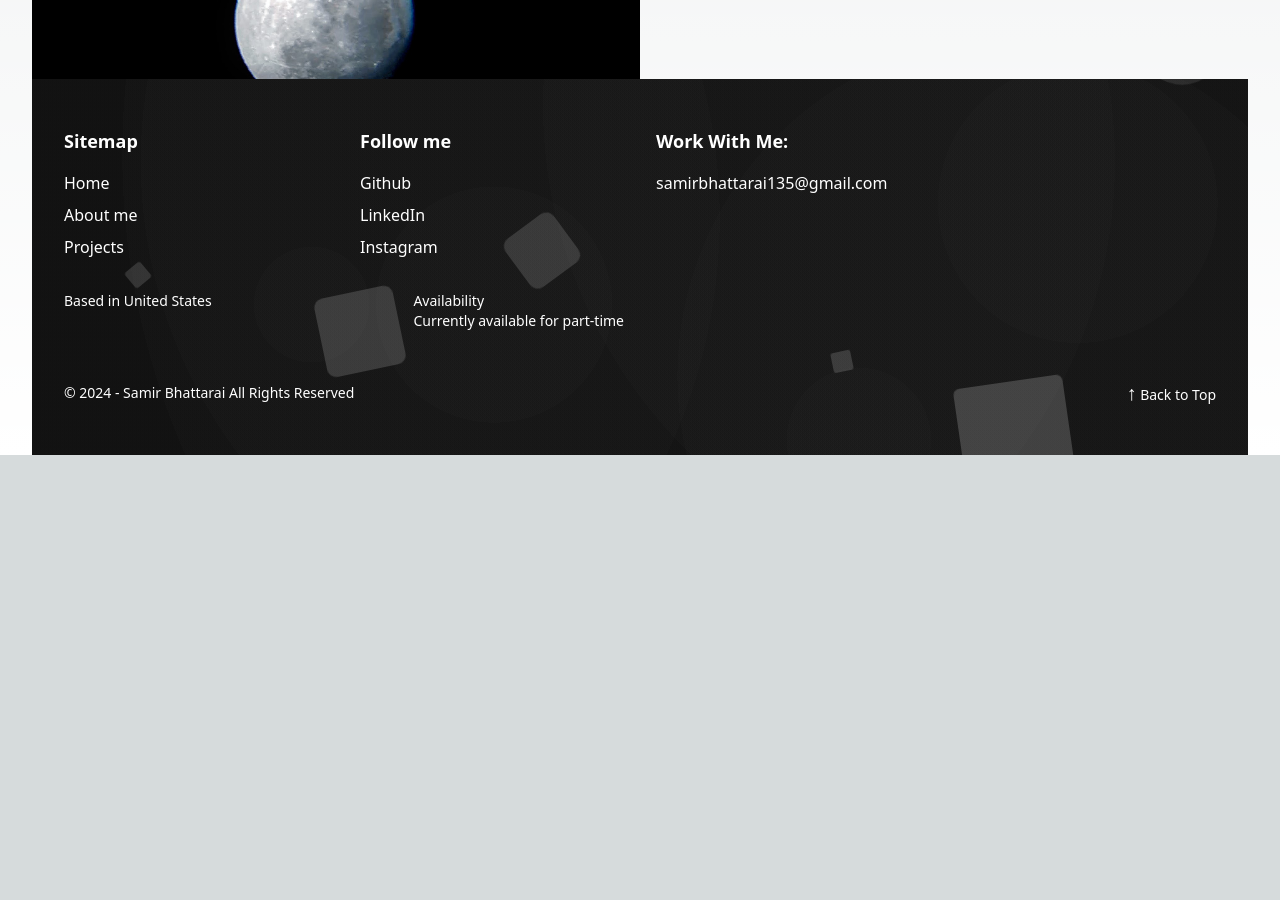
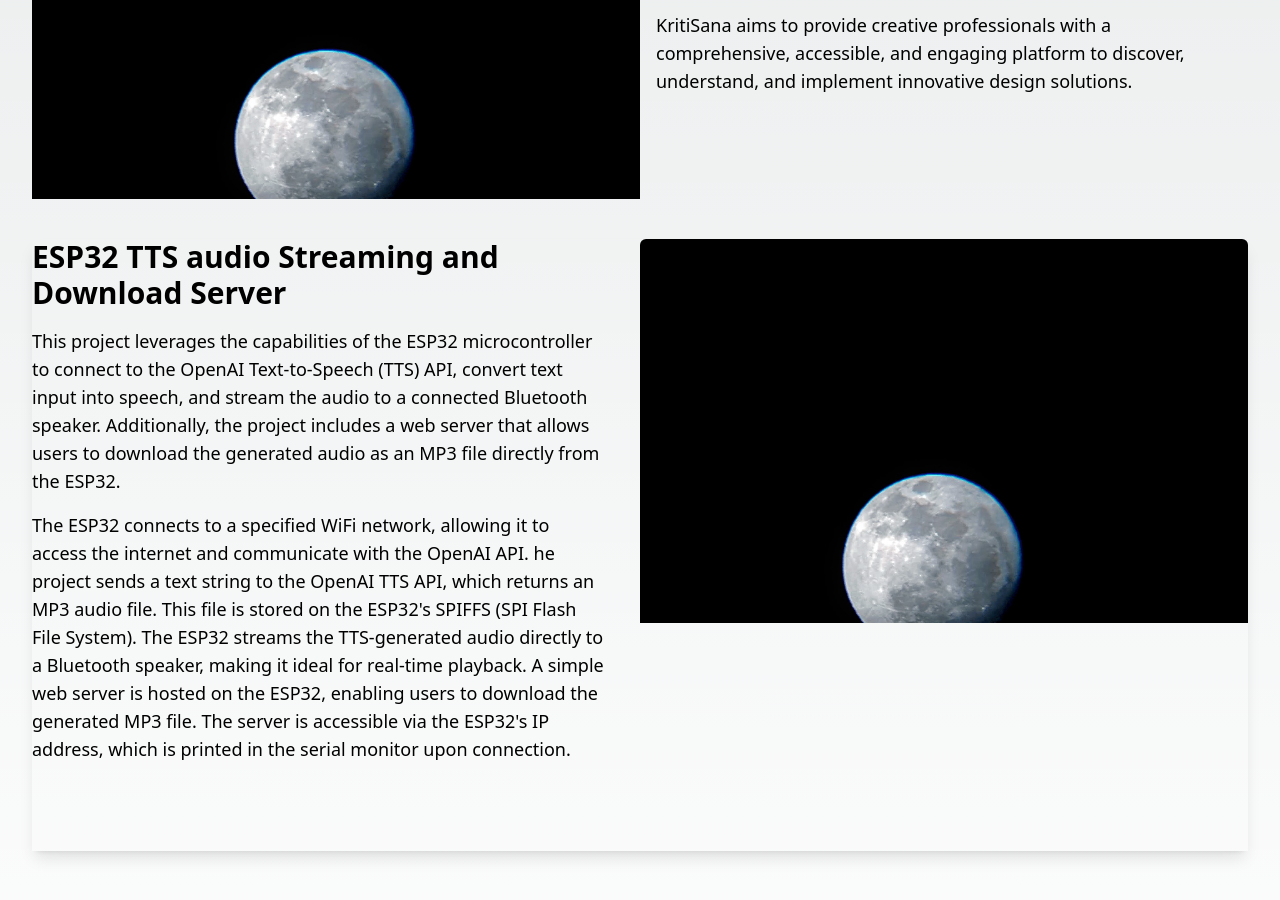
Before and after one commit to samirbhattarai135/samirbhattarai135.github.io, a Next.js app: page / in a window 1280 px wide. Shown: the part 1660-2560 px from the top of the page. Before the commit the page ends 2115 px from the top, so only its background shows below. Built offline with nearby package versions, Linux system fonts and the light colour scheme.

Commit message:
design almost done.

```diff
--- a/src/app/globals.css
+++ b/src/app/globals.css
@@ -51,6 +51,7 @@ body {
   background: rgba(255, 255, 255, 0.1);
   overflow: hidden;
 }
+
 .line::after {
   content: "";
   display: block;
@@ -158,104 +159,25 @@ body {
 }
 
 .footer {
-  background-image: radial-gradient(
-      circle at 11% 37%,
-      hsla(251, 0%, 28%, 0.05) 0%,
-      hsla(251, 0%, 28%, 0.05) 50%,
-      transparent 50%,
-      transparent 56%,
-      transparent 56%,
-      transparent 100%
-    ),
-    radial-gradient(
-      circle at 82% 7%,
-      hsla(251, 0%, 28%, 0.05) 0%,
-      hsla(251, 0%, 28%, 0.05) 46%,
-      transparent 46%,
-      transparent 88%,
-      transparent 88%,
-      transparent 100%
-    ),
-    radial-gradient(
-      circle at 81% 79%,
-      hsla(251, 0%, 28%, 0.05) 0%,
-      hsla(251, 0%, 28%, 0.05) 33%,
-      transparent 33%,
-      transparent 89%,
-      transparent 89%,
-      transparent 100%
-    ),
-    radial-gradient(
-      circle at 68% 96%,
-      hsla(251, 0%, 28%, 0.05) 0%,
-      hsla(251, 0%, 28%, 0.05) 8%,
-      transparent 8%,
-      transparent 26%,
-      transparent 26%,
-      transparent 100%
-    ),
-    radial-gradient(
-      circle at 69% 20%,
-      hsla(251, 0%, 28%, 0.05) 0%,
-      hsla(251, 0%, 28%, 0.05) 84%,
-      transparent 84%,
-      transparent 86%,
-      transparent 86%,
-      transparent 100%
-    ),
-    radial-gradient(
-      circle at 49% 22%,
-      hsla(251, 0%, 28%, 0.05) 0%,
-      hsla(251, 0%, 28%, 0.05) 71%,
-      transparent 71%,
-      transparent 78%,
-      transparent 78%,
-      transparent 100%
-    ),
-    radial-gradient(
-      circle at 23% 60%,
-      hsla(251, 0%, 28%, 0.05) 0%,
-      hsla(251, 0%, 28%, 0.05) 6%,
-      transparent 6%,
-      transparent 40%,
-      transparent 40%,
-      transparent 100%
-    ),
-    radial-gradient(
-      circle at 86% 33%,
-      hsla(251, 0%, 28%, 0.05) 0%,
-      hsla(251, 0%, 28%, 0.05) 13%,
-      transparent 13%,
-      transparent 98%,
-      transparent 98%,
-      transparent 100%
-    ),
-    radial-gradient(
-      circle at 38% 60%,
-      hsla(251, 0%, 28%, 0.05) 0%,
-      hsla(251, 0%, 28%, 0.05) 15%,
-      transparent 15%,
-      transparent 61%,
-      transparent 61%,
-      transparent 100%
-    ),
-    linear-gradient(0deg, hsl(167, 0%, 6%), hsl(167, 0%, 6%));
+  position: relative;
+  overflow: hidden;
+  z-index: 2;
 }
-
-.area {
-  background: #4e54c8;
-  background: -webkit-linear-gradient(to left, #8f94fb, #4e54c8);
-  width: 100%;
-  height: 100vh;
+.footer-div {
+  position: relative;
+  overflow: hidden;
+  z-index: 3;
 }
-
 .circles {
   position: absolute;
   top: 0;
   left: 0;
   width: 100%;
   height: 100%;
+  display: flex;
   overflow: hidden;
+  z-index: 1; /* Lower z-index to allow footer content to be clickable */
+  justify-content: space-around;
 }
 
 .circles li {
@@ -267,6 +189,7 @@ body {
   background: rgba(255, 255, 255, 0.2);
   animation: animate 25s linear infinite;
   bottom: -150px;
+  z-index: 1; /* Same as the circles container */
 }
 
 .circles li:nth-child(1) {
@@ -343,7 +266,6 @@ body {
   animation-delay: 0s;
   animation-duration: 11s;
 }
-
 @keyframes animate {
   0% {
     transform: translateY(0) rotate(0deg);
--- a/src/app/page.js
+++ b/src/app/page.js
@@ -1,6 +1,6 @@
 "use client";
 import Image from "next/image";
-import { useState } from "react";
+import { useEffect, useState } from "react";
 import { motion } from "framer-motion";
 import "/src/app/globals.css";
 
@@ -40,11 +40,14 @@ export default function Home() {
       >
         <div className="text-2xl font-bold">Samir</div>
         <div className="flex space-x-4">
-          <button className="bg-white text-black px-6 py-2 rounded-full hover:bg-gray-200">
+          <a
+            className="bg-white text-black px-6 py-2 rounded-full hover:bg-gray-800 hover:text-white"
+            href="https://mail.google.com/mail/u/0/?ogbl#inbox?compose=GTvVlcSMVkzlNKsnWXrXnvfJRxLrRmcKPnLtpsTFHHKkxWDpjbCnkSMLsGtNcWXwNWxhZhSDdWLrT"
+          >
             GET IN TOUCH
-          </button>
+          </a>
           <button
-            className="bg-black text-white px-6 py-2 rounded-full hover:bg-gray-700"
+            className="bg-gray-800 text-white px-6 py-2 rounded-full hover:bg-gray-700"
             onClick={() => setSidebarOpen(true)}
           >
             MENU
@@ -160,7 +163,7 @@ export default function Home() {
                 />
               </div>
             </div>
-            <div className="md:w-1/2 pl-8 ">
+            <div className="md:w-1/2 pl-8 z-[1000]">
               <h1 className="text-4xl font-bold mb-4">Samir Bhattarai</h1>
               <h2 className="text-xl text-gray-400 mb-6">
                 Computer Engineering and Mathematics
@@ -188,17 +191,20 @@ export default function Home() {
               <div className="flex items-center mt-6 space-x-4">
                 <a
                   href="https://github.com/samirbhattarai135"
-                  className="text-yellow-500"
+                  className="text-yellow-500 hover:underline"
                 >
                   GitHub
                 </a>
                 <a
                   href="https://www.linkedin.com/in/samir-bhattarai-1640011a7/"
-                  className="text-yellow-500"
+                  className="text-yellow-500 hover:underline"
                 >
                   LinkedIn
                 </a>
-                <a href="https://instagram.com" className="text-yellow-500">
+                <a
+                  href="https://instagram.com"
+                  className="text-yellow-500 hover:underline"
+                >
                   Instagram
                 </a>
               </div>
@@ -206,21 +212,21 @@ export default function Home() {
           </div>
         </div>
         {/* Projects Section */}
-        <h2 className="text-4xl font-bold mb-8 text-center py-10" id="projects">
+        <h2 className="text-4xl font-bold mb-8 text-center py-20" id="projects">
           Projects
         </h2>
-        <section className="flex flex-wrap">
+        <div className="flex shadow-lg flex-wrap pb-10">
           {/* Left Section: Project Description */}
           <div className="w-full md:w-1/2 pr-8 mb-8 sticky top-0">
             <h3 className="text-3xl font-bold mb-4" id="visionbot">
               Vision Bot (2023)
             </h3>
-            <p className="text-lg mb-4 text-gray-400">
+            <p className="text-lg mb-4 ">
               Vision Bot is an AI-powered, interactive, and user-friendly
               platform designed to help creative professionals discover,
               understand, and implement innovative design solutions.
             </p>
-            <p className="text-lg mb-4 text-gray-400">
+            <p className="text-lg mb-4 ">
               The platform aims to provide creative professionals with a
               comprehensive, accessible, and engaging platform to discover,
               understand, and implement innovative design solutions.
@@ -252,22 +258,21 @@ export default function Home() {
               height={60}
               className="object-cover rounded-md mb-4"
             />
-            {/* Add more images as needed */}
           </div>
-        </section>
-        <div className=" flex flex-row-reverse bg-blue">
-          {/* Left Section: Project Description */}
+        </div>
+        <div className=" flex flex-row-reverse pb-10">
+          {/* Right Section: Project Description */}
           <section className="w-full md:w-1/2 pr-8 px-4 mb-8" id="kritisana">
             <h3 className="text-3xl font-bold mb-4"> KritiSana(2023)</h3>
-            <p className="text-lg mb-4 text-gray-400">
+            <p className="text-lg mb-4 ">
               Lorem ipsum dolor sit amet, consectetur adip
             </p>
-            <p className="text-lg mb-4 text-gray-400">
+            <p className="text-lg mb-4 ">
               KritiSana is an online platform designed to help creative
               professionals discover, understand, and implement innovative
               design solutions.
             </p>
-            <p className="text-lg mb-4 text-gray-400">
+            <p className="text-lg mb-4 ">
               KritiSana aims to provide creative professionals with a
               comprehensive, accessible, and engaging platform to discover,
               understand, and implement innovative design solutions.
@@ -302,9 +307,65 @@ export default function Home() {
             {/* Add more images as needed */}
           </div>
         </div>
+        <div className="flex shadow-lg flex-wrap pb-10">
+          {/* Left Section: Project Description */}
+          <div className="w-full md:w-1/2 pr-8 mb-8 sticky top-0">
+            <h3 className="text-3xl font-bold mb-4" id="visionbot">
+              ESP32 TTS audio Streaming and Download Server
+            </h3>
+            <p className="text-lg mb-4 ">
+              This project leverages the capabilities of the ESP32
+              microcontroller to connect to the OpenAI Text-to-Speech (TTS) API,
+              convert text input into speech, and stream the audio to a
+              connected Bluetooth speaker. Additionally, the project includes a
+              web server that allows users to download the generated audio as an
+              MP3 file directly from the ESP32.
+            </p>
+            <p className="text-lg mb-4 ">
+              The ESP32 connects to a specified WiFi network, allowing it to
+              access the internet and communicate with the OpenAI API. he
+              project sends a text string to the OpenAI TTS API, which returns
+              an MP3 audio file. This file is stored on the ESP32's SPIFFS (SPI
+              Flash File System). The ESP32 streams the TTS-generated audio
+              directly to a Bluetooth speaker, making it ideal for real-time
+              playback. A simple web server is hosted on the ESP32, enabling
+              users to download the generated MP3 file. The server is accessible
+              via the ESP32's IP address, which is printed in the serial monitor
+              upon connection.
+            </p>
+          </div>
+          {/* Right Section: Project Images */}
+          <div className="w-full md:w-1/2 overflow-y-auto h-96">
+            <Image
+              src="/kritisana/image1.jpeg"
+              alt="Project 1"
+              layout="responsive"
+              width={100}
+              height={60}
+              className="object-cover rounded-md mb-4"
+            />
+            <Image
+              src="/kritisana/image2.png"
+              alt="Project 2"
+              layout="responsive"
+              width={100}
+              height={60}
+              className="object-cover rounded-md mb-4"
+            />
+            <Image
+              src="/kritisana/image1.jpeg"
+              alt="Project 3"
+              layout="responsive"
+              width={100}
+              height={60}
+              className="object-cover rounded-md mb-4"
+            />
+          </div>
+        </div>
 
-        <footer className="footer bg-black text-white py-12" id="footer">
-          <div className="container mx-auto px-8 grid grid-cols-1 md:grid-cols-4 gap-8">
+        <footer className="footer text-white py-12" id="footer">
+          <div className="footer-div">
+            <div className="mx-auto px-8 grid grid-cols-1 md:grid-cols-4 gap-8 ">
               {/* Sitemap */}
 
               <div>
@@ -358,7 +419,7 @@ export default function Home() {
               <div>
                 <h3 className="text-lg font-bold mb-4">Work With Me:</h3>
                 <a
-                href="/samirbhattarai135@gmail.com"
+                  href="https://mail.google.com/mail/u/0/?ogbl#inbox?compose=GTvVlcSMVkzlNKsnWXrXnvfJRxLrRmcKPnLtpsTFHHKkxWDpjbCnkSMLsGtNcWXwNWxhZhSDdWLrT"
                   className="hover:underline"
                 >
                   samirbhattarai135@gmail.com
@@ -371,7 +432,6 @@ export default function Home() {
                   <p>Based in United States</p>
                 </div>
                 <div>
-                <p>Availability</p>
                   <p>Currently available for part-time</p>
                 </div>
               </div>
@@ -386,7 +446,7 @@ export default function Home() {
                 </a>
               </div>
             </div>
-        </footer>
+          </div>
           <ul class="circles">
             <li></li>
             <li></li>
@@ -399,6 +459,7 @@ export default function Home() {
             <li></li>
             <li></li>
           </ul>
+        </footer>
       </motion.div>
     </>
   );
```
Also changed, not shown: 1 other file (tests, documents, lock files or other folders). Lines whose indentation alone changed are shown as unchanged.
